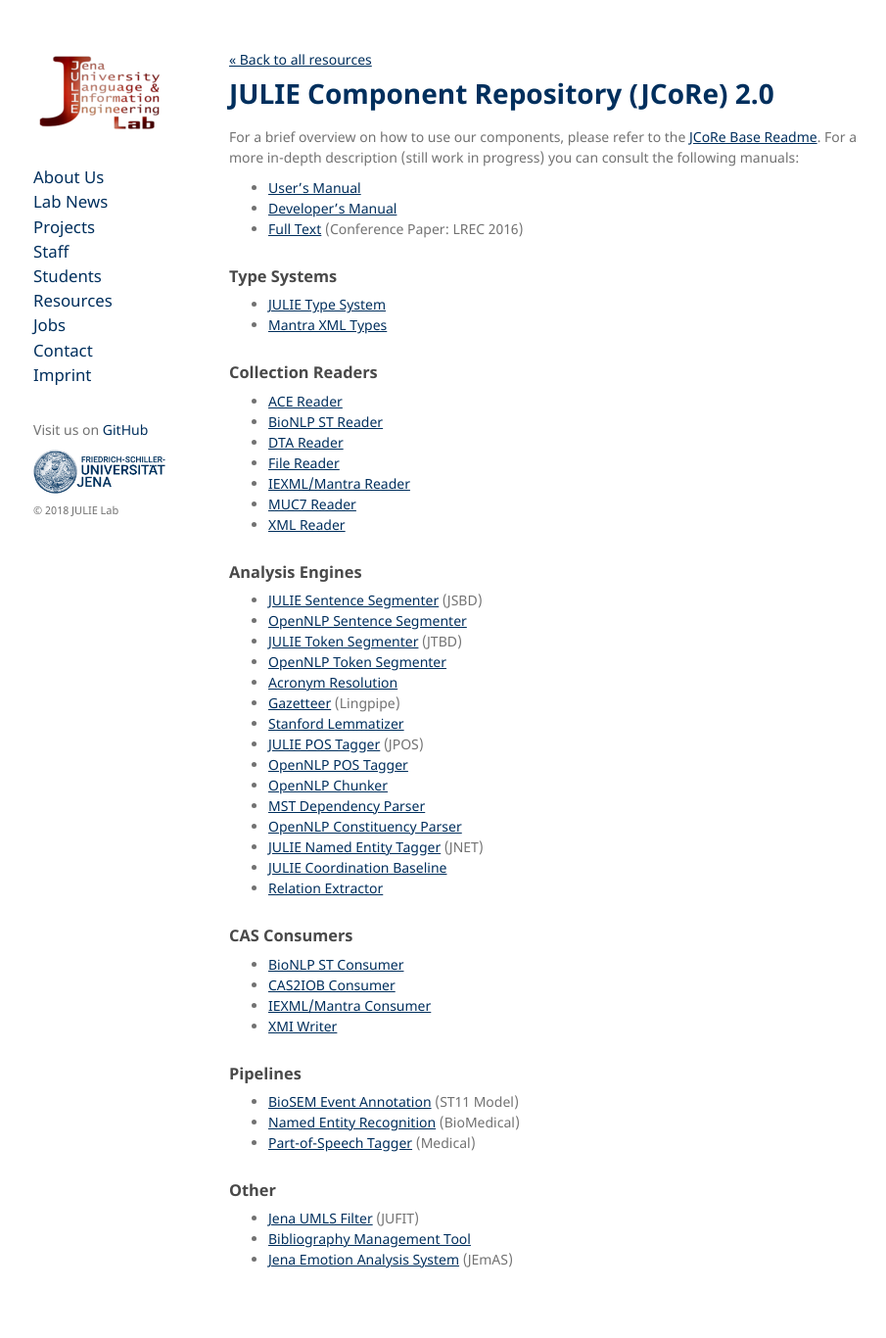
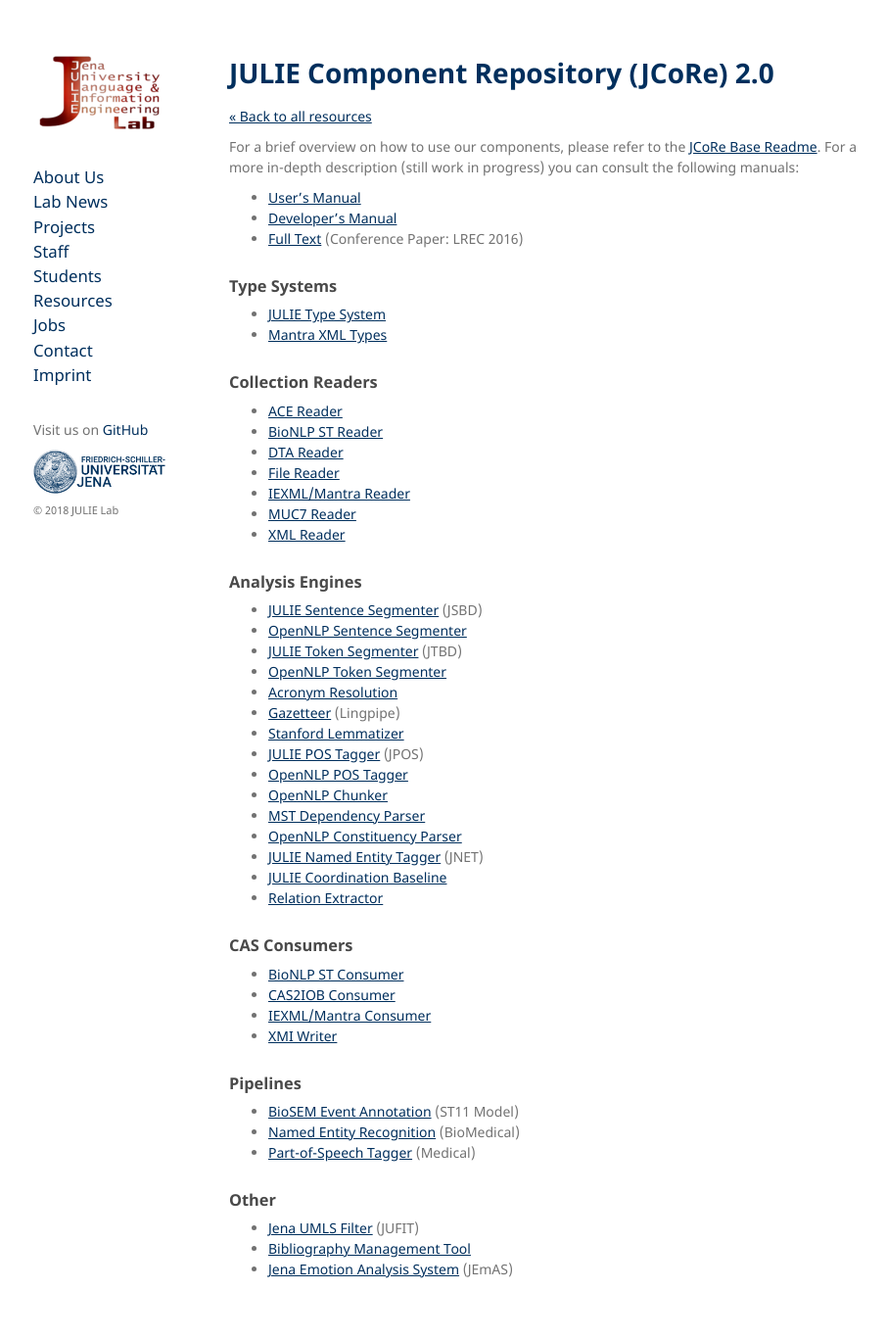
Before and after one commit to JULIELab/JULIELab.github.io, a Jekyll site: the page built from resources/JCoRe.md, in a window 1280 px wide. Shown: the whole page at 98% size, without its empty margins (176-1081 px from the left). Built offline with Jekyll 4.4.1, drawn with Linux system fonts in a browser that asks for light colours; our own code applies the rules of GitHub Pages for plain Markdown files.

Commit message:
Update JCoRe.md

```diff
--- a/resources/JCoRe.md
+++ b/resources/JCoRe.md
@@ -2,9 +2,9 @@
 layout: default
 ---
 
+# JULIE Component Repository (JCoRe) 2.0
+
 [<< Back to all resources](index.html)
-
-# JULIE Component Repository (JCoRe) 2.0
 
 For a brief overview on how to use our components, please refer to the [JCoRe Base Readme](https://github.com/JULIELab/jcore-base/blob/master/README.md). For a more in-depth description (still work in progress) you can consult the following manuals:
 
```
